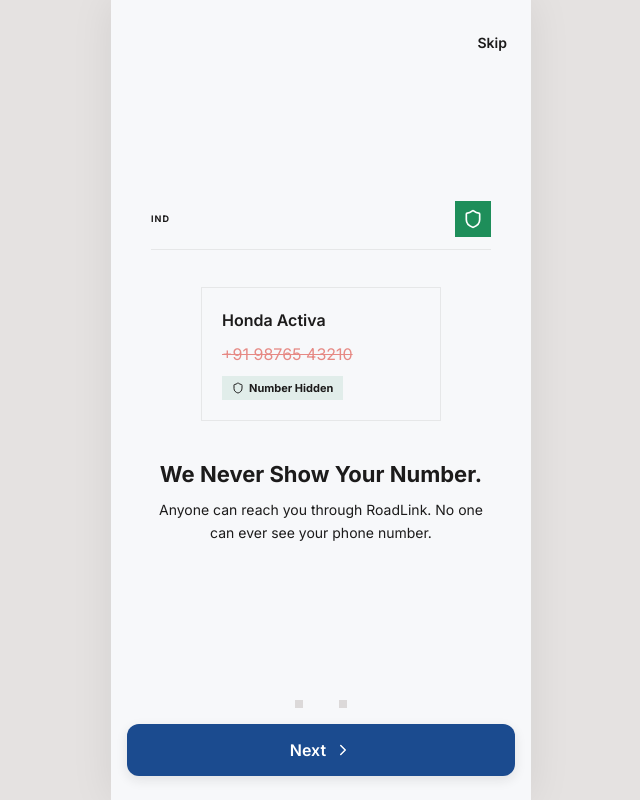
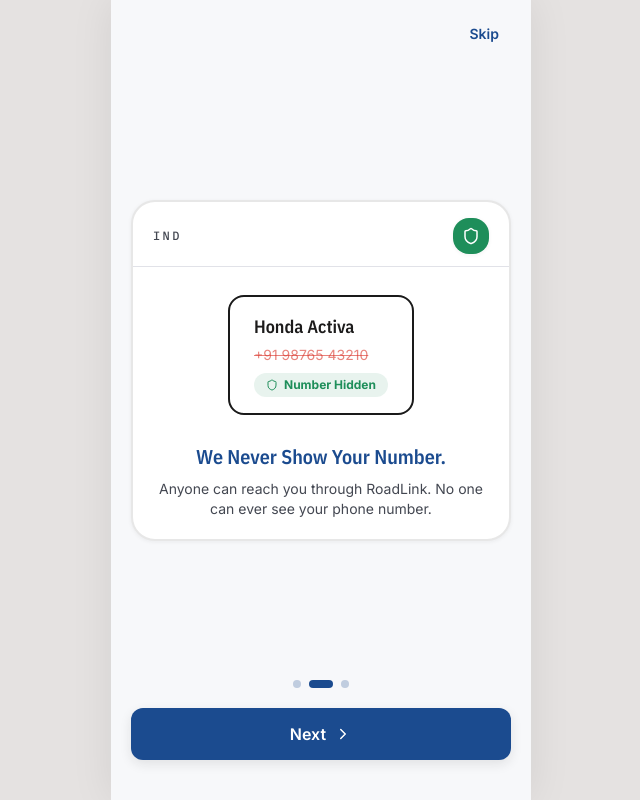
Before and after one commit to ajinkya682/roadlink-demo-app, a React (Vite) app: page / in a window 1280 px wide. Both pictures are taken after a click on the button "Next". Shown: the whole page, without its empty margins (319-959 px from the left). Built offline with nearby package versions, Linux system fonts and the light colour scheme.

Commit message:
feat: enhance Splash component with improved layout and styling

```diff
--- a/src/pages/auth/Splash.jsx
+++ b/src/pages/auth/Splash.jsx
@@ -1,19 +1,18 @@
 import React, { useState } from 'react';
 import { useNavigate } from 'react-router-dom';
 import { QrCode, Shield, Bell, ChevronRight } from 'lucide-react';
-import { motion, AnimatePresence, useMotionValue, useTransform } from 'framer-motion';
+import { motion, AnimatePresence } from 'framer-motion';
 import Button from '../../components/Button';
-import styles from './Splash.module.css';
 
 const slides = [
   {
-    icon: QrCode,
-    iconColor: '#1B4B8F',
+    Icon: QrCode,
+    iconBg: '#1B4B8F',
     title: 'One QR. One Identity.',
     sub: 'The secure digital identity for your vehicle, built for the Indian road.',
     visual: (
-      <div className={styles.slideVisual}>
-        <div className={styles.qrBox}>
+      <div className="flex flex-col items-center gap-3 py-4">
+        <div className="bg-asphalt/5 border-2 border-asphalt rounded-xl p-4">
           <svg width="100" height="100" viewBox="0 0 100 100" fill="none">
             <rect x="5" y="5" width="40" height="40" rx="6" fill="#1A1A1A" />
             <rect x="13" y="13" width="24" height="24" rx="3" fill="#F7F8FA" />
@@ -30,36 +29,34 @@ const slides = [
             <rect x="73" y="73" width="22" height="12" fill="#1A1A1A" rx="2" />
           </svg>
         </div>
-        <div className={styles.qrLabel}>ROADLINK-MH14AB1234</div>
+        <span className="font-mono text-[11px] text-on-surface-muted tracking-wider">ROADLINK-MH14AB1234</span>
       </div>
     ),
   },
   {
-    icon: Shield,
-    iconColor: '#1E8E5A',
+    Icon: Shield,
+    iconBg: '#1E8E5A',
     title: 'We Never Show Your Number.',
     sub: 'Anyone can reach you through RoadLink. No one can ever see your phone number.',
     visual: (
-      <div className={styles.slideVisual}>
-        <div className={styles.privacyCard}>
-          <div className={styles.privacyRow} style={{ color: 'var(--on-surface)', fontWeight: 600 }}>Honda Activa</div>
-          <div className={styles.privacyRow} style={{ textDecoration: 'line-through', color: '#D93025', opacity: 0.55 }}>+91 98765 43210</div>
-          <div className={styles.privacyBadge}>
-            <Shield size={12} />
-            Number Hidden
+      <div className="flex flex-col items-center gap-3 py-4">
+        <div className="bg-white border-2 border-asphalt rounded-xl px-6 py-4 w-full max-w-[220px]">
+          <div className="font-display font-semibold text-on-surface text-lg mb-1">Honda Activa</div>
+          <div className="font-body text-sm line-through text-alert-red/60">+91 98765 43210</div>
+          <div className="mt-2 inline-flex items-center gap-1.5 bg-verified-green/10 text-verified-green rounded-full px-3 py-1 text-xs font-bold">
+            <Shield size={12} /> Number Hidden
           </div>
         </div>
       </div>
     ),
   },
   {
-    icon: Bell,
-    iconColor: '#F5A623',
+    Icon: Bell,
+    iconBg: '#F5A623',
     title: 'Reported the Moment It Matters.',
     sub: 'From wrong parking to a real emergency — the right people know instantly.',
     visual: (
-      <div className={styles.slideVisual}>
-        <div className={styles.notifStack}>
+      <div className="flex flex-col gap-2.5 py-2 w-full max-w-[240px]">
         {[
           { type: 'Wrong Parking', time: 'Just now', color: '#F5A623' },
           { type: 'Vehicle Theft', time: '3 min ago', color: '#D93025' },
@@ -67,19 +64,18 @@ const slides = [
         ].map((n, i) => (
           <motion.div
             key={n.type}
-              className={styles.notifCard}
-              initial={{ opacity: 0, y: 16 }}
+            initial={{ opacity: 0, y: 12 }}
             animate={{ opacity: 1, y: 0 }}
             transition={{ delay: i * 0.15 + 0.3 }}
+            className="flex items-center gap-3 bg-white rounded-xl px-4 py-3 shadow-card"
           >
-              <div className={styles.notifDot} style={{ background: n.color }} />
-              <div>
-                <div className={styles.notifType}>{n.type}</div>
-                <div className={styles.notifTime}>{n.time}</div>
+            <div className="w-2.5 h-2.5 rounded-full flex-shrink-0" style={{ background: n.color }} />
+            <div className="flex-1">
+              <div className="font-body text-sm font-semibold text-on-surface">{n.type}</div>
+              <div className="font-body text-xs text-on-surface-muted">{n.time}</div>
             </div>
           </motion.div>
         ))}
-        </div>
       </div>
     ),
   },
@@ -89,68 +85,79 @@ export default function Splash() {
   const navigate = useNavigate();
   const [current, setCurrent] = useState(0);
 
-  const next = () => {
-    if (current < slides.length - 1) setCurrent(c => c + 1);
-  };
-
+  const next = () => { if (current < slides.length - 1) setCurrent(c => c + 1); };
   const isLast = current === slides.length - 1;
   const slide = slides[current];
-  const Icon = slide.icon;
+  const { Icon } = slide;
 
   return (
-    <div className={styles.page}>
+    <div className="min-h-screen bg-fog flex flex-col px-5 pt-safe">
       {/* Skip */}
       {!isLast && (
-        <button className={styles.skip} onClick={() => navigate('/login')}>Skip</button>
+        <div className="flex justify-end pt-4 pb-2">
+          <button
+            className="font-body text-sm font-semibold text-navy px-3 py-2 rounded-lg hover:bg-navy/5 transition-colors"
+            onClick={() => navigate('/login')}
+          >
+            Skip
+          </button>
+        </div>
       )}
 
       {/* Card */}
-      <div className={styles.cardWrapper}>
+      <div className="flex-1 flex flex-col items-center justify-center py-4">
+        <div className="w-full">
           <AnimatePresence mode="wait">
             <motion.div
               key={current}
-            className={styles.card}
+              className="bg-white rounded-2xl border-2 border-asphalt/10 shadow-card overflow-hidden"
               initial={{ opacity: 0, x: 40 }}
               animate={{ opacity: 1, x: 0 }}
               exit={{ opacity: 0, x: -40 }}
               transition={{ type: 'spring', damping: 25, stiffness: 200 }}
             >
-            {/* Card header */}
-            <div className={styles.cardTop}>
-              <span className={styles.ind}>IND</span>
-              <div className={styles.iconBadge} style={{ background: slide.iconColor }}>
-                <Icon size={20} color="#fff" />
+              {/* Card header row */}
+              <div className="flex items-center justify-between px-5 pt-4 pb-3 border-b border-outline-light/50">
+                <span className="font-mono text-xs font-medium text-on-surface-muted tracking-[0.2em] uppercase">IND</span>
+                <div
+                  className="w-9 h-9 rounded-xl flex items-center justify-center shadow-card"
+                  style={{ background: slide.iconBg }}
+                >
+                  <Icon size={18} color="#fff" />
                 </div>
               </div>
 
               {/* Visual */}
+              <div className="flex justify-center items-center px-5 py-3 min-h-[160px]">
                 {slide.visual}
+              </div>
 
               {/* Text */}
-            <div className={styles.cardText}>
-              <h2 className={styles.slideTitle}>{slide.title}</h2>
-              <p className={styles.slideSub}>{slide.sub}</p>
+              <div className="px-5 pb-5 text-center">
+                <h2 className="font-display text-headline-sm text-navy mb-2">{slide.title}</h2>
+                <p className="font-body text-body-sm text-on-surface-muted">{slide.sub}</p>
               </div>
             </motion.div>
           </AnimatePresence>
         </div>
+      </div>
 
       {/* Bottom controls */}
-      <div className={styles.bottom}>
+      <div className="pb-10 space-y-5">
         {/* Dots */}
-        <div className={styles.dots}>
+        <div className="flex items-center justify-center gap-2">
           {slides.map((_, i) => (
             <motion.div
               key={i}
-              className={styles.dot}
-              animate={{ width: current === i ? 24 : 8, background: current === i ? 'var(--primary-container)' : '#dcd9d9' }}
+              className="h-2 rounded-full bg-navy"
+              animate={{ width: current === i ? 24 : 8, opacity: current === i ? 1 : 0.25 }}
               transition={{ type: 'spring', damping: 20, stiffness: 200 }}
             />
           ))}
         </div>
 
         {isLast ? (
-          <div className={styles.finalBtns}>
+          <div className="space-y-3">
             <Button fullWidth onClick={() => navigate('/login')}>Get Started</Button>
             <Button variant="outline" fullWidth onClick={() => navigate('/guest-dashboard')}>
               Continue as Guest
```
Lines whose indentation alone changed are shown as unchanged.
